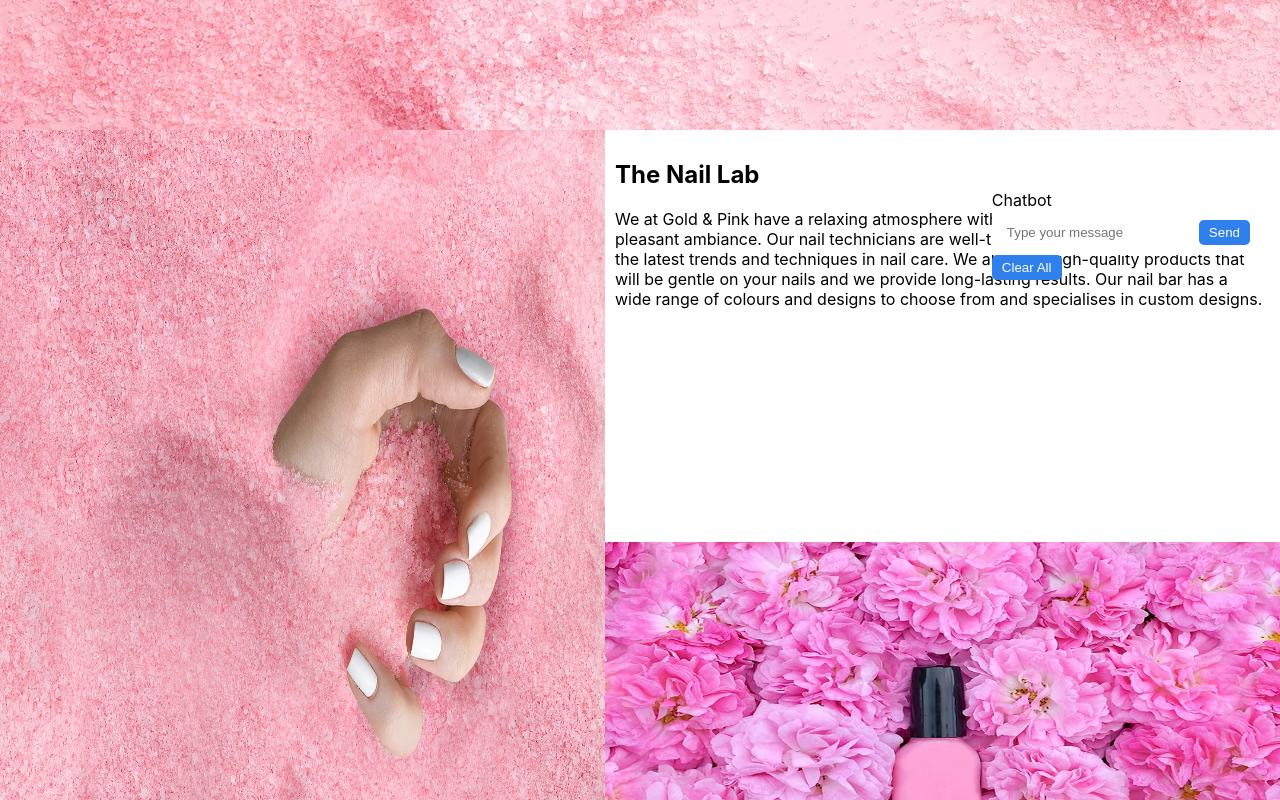
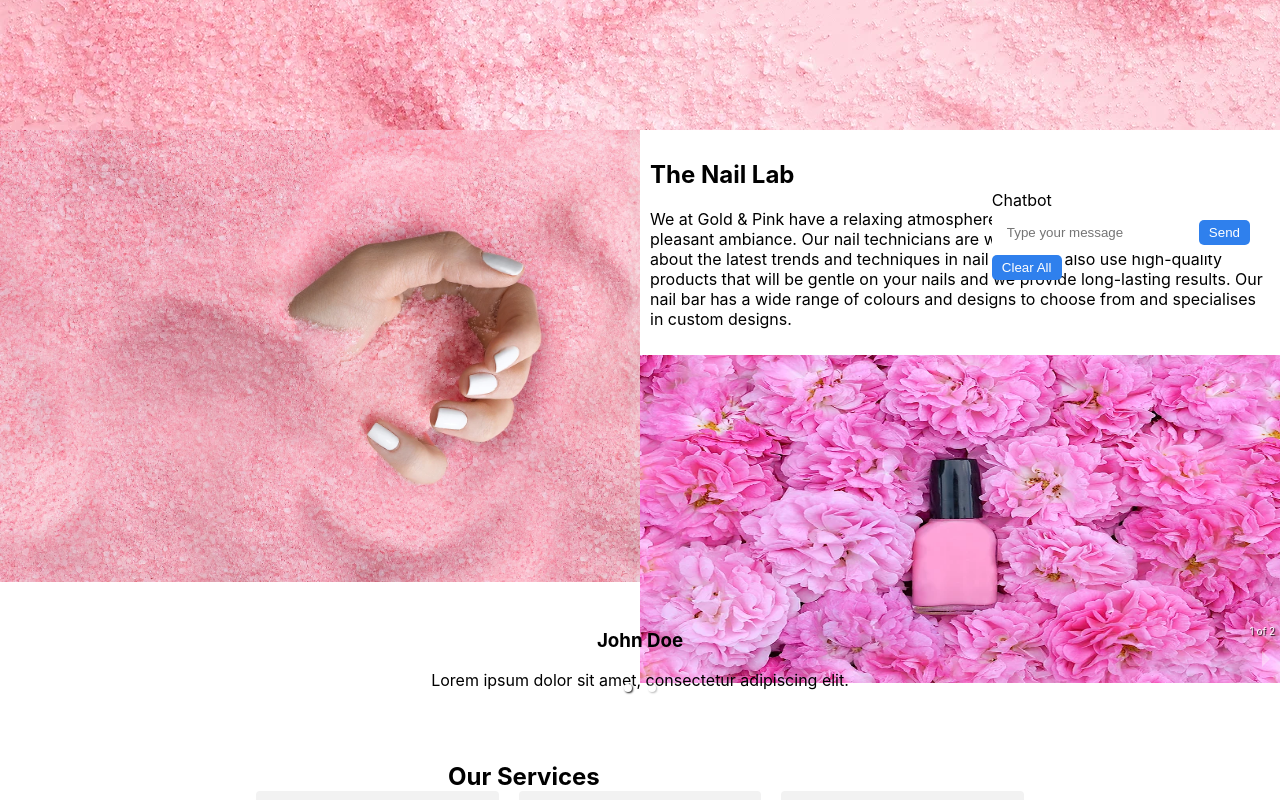
Before and after one commit to premnathdevwebm/goldandpinkfe, a React (Create React App) app: page / in a window 1280 px wide. Shown: the part 500-1300 px from the top of the page. Built offline with nearby package versions, Linux system fonts and the light colour scheme.

Commit message:
changes made

```diff
--- /dev/null
+++ b/index.html
@@ -0,0 +1,28 @@
+<!DOCTYPE html>
+<html lang="en">
+  <head>
+    <meta charset="UTF-8" />
+    <meta http-equiv="X-UA-Compatible" content="IE=edge" />
+    <meta name="viewport" content="width=device-width, initial-scale=1.0" />
+    <title>Document</title>
+    <style>
+      .container {
+        display: grid;
+        grid-template-columns: 1fr 1fr;
+        height: 300px;
+      }
+
+      .column {
+        background-color: #f2f2f2;
+        padding: 20px;
+        height: 100%;
+      }
+    </style>
+  </head>
+  <body>
+    <div class="container">
+      <div class="column">Column 1</div>
+      <div class="column">Column 2</div>
+    </div>
+  </body>
+</html>
--- a/src/App.css
+++ b/src/App.css
@@ -17,7 +17,6 @@
   }
 }
 
-
 .heart-animation-container {
   display: flex;
   justify-content: center;
@@ -25,7 +24,7 @@
   height: 200px;
 }
 
-.heart-animation-container img{
+.heart-animation-container img {
   width: 400%;
   height: 350%;
 }
@@ -42,12 +41,11 @@
 }
 
 .grid-container {
+  width: 100vw;
   display: grid;
   grid-template-areas:
     "header0 header0 header0 header0 header0 header0"
-    "header header header header header header"
-    "menu menu menu main main main"
-    "menu menu menu footer footer footer";
+    "header header header header header header";
 }
 
 .full-width-column-0 {
@@ -64,23 +62,21 @@
   height: 70vh;
 }
 
-.sidebar {
-  grid-area: menu;
+.rowcontainer1 {
+  width: 100vw;
+  display: grid;
+  grid-template-columns: 1fr 1fr;
+  height: 60vh;
 }
-
-.sidebarimage {
+.col01 {
+  width: 50vw;
+  height: 100%;
+}
+.col01 img{
   width: 100%;
-  height: 800px;
+  max-width: 100%;
 }
-
-.row2col1 {
-  grid-area: main;
+.col01 .textcontent{
+  box-sizing: border-box;
   padding: 10px;
-  height: 33.33vh;
-  width: 650px;
 }
-
-.footer {
-  grid-area: footer;
-  height: 33.33vh;
-}
--- a/src/App.js
+++ b/src/App.js
@@ -7,8 +7,8 @@ import VerticalSocialMedia from "./components/Verticalcomponent";
 import Chatbot from "./components/Chatbot";
 import TestimonialCarousel from "./components/Testimonial";
 import OurServices from "./components/OurService";
-import InstagramPost from './components/InstagramPost'
-import Footer from './components/Footer'
+import InstagramPost from "./components/InstagramPost";
+import Footer from "./components/Footer";
 
 const HeartAnimation = () => {
   const [isPumping, setIsPumping] = useState(false);
@@ -36,25 +36,29 @@ const HeartAnimation = () => {
             </div>
           </div>
         </div>
-        <div className="sidebar">
-          <img className="sidebarimage" src={menu} alt="menu" />
       </div>
-        <div className="row2col1">
+
+      <div className="rowcontainer1">
+        <div className="col01">
+          <img src={menu} alt="menu" />
+        </div>
+        <div className="col01">
+          <div className="textcontent">
             <h2>The Nail Lab</h2>
             <p>
               We at Gold & Pink have a relaxing atmosphere with comfortable
               seating and a pleasant ambiance. Our nail technicians are
               well-trained and knowledgeable about the latest trends and
-            techniques in nail care. We also use high-quality products that will
-            be gentle on your nails and we provide long-lasting results. Our
-            nail bar has a wide range of colours and designs to choose from and
-            specialises in custom designs.
+              techniques in nail care. We also use high-quality products that
+              will be gentle on your nails and we provide long-lasting results.
+              Our nail bar has a wide range of colours and designs to choose
+              from and specialises in custom designs.
             </p>
           </div>
-        <div className="footer">
-          <img src={footer} width={675} height={392} alt="menu" />
+            <img src={footer}  height={328} alt="menu" />
         </div>
       </div>
+
       <TestimonialCarousel />
       <OurServices />
       <InstagramPost />
```
Lines whose indentation alone changed are shown as unchanged.
